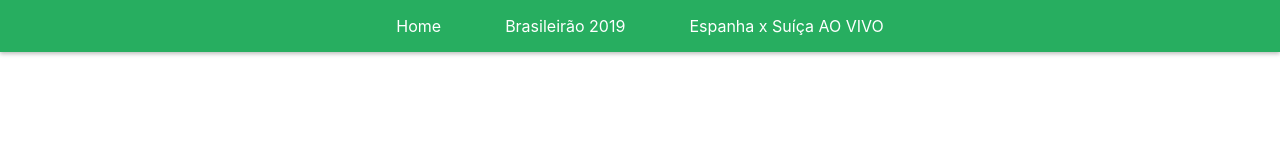
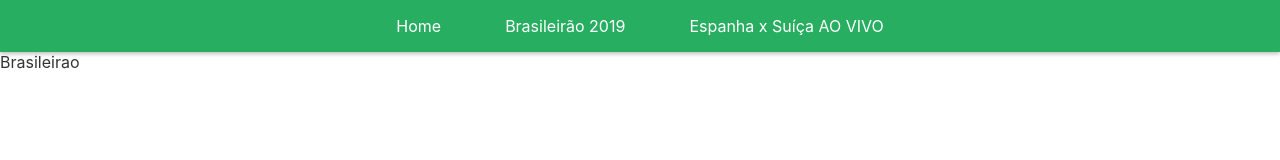
Before and after one commit to Rosinele/FrontEndbyFacebookDeveloperCircle, a React (Create React App) app in the folder 09 - Desenvolvimento com React.js/curso-platzi-soccer/: page /brasileirao in a window 1280 px wide. Shown: the top 160 px of the page. Built offline with nearby package versions, Linux system fonts and the light colour scheme.

Commit message:
Criando navegação de páginas com react-router

```diff
--- a/09 - Desenvolvimento com React.js/curso-platzi-soccer/src/App.js
+++ b/09 - Desenvolvimento com React.js/curso-platzi-soccer/src/App.js
@@ -1,13 +1,23 @@
 import React from "react";
-import {BrowserRouter, Route} from 'react-router-dom'
+import { BrowserRouter, Route } from 'react-router-dom'
 import "./App.css";
 
 import NavBar from "./NavBar.js";
+import Home from './Home';
+import Brasileirao from './Brasileirao';
+import LiveMatch from './LiveMatch';
 
 const App = () => (
-    <div>
-        <NavBar/>
-    </div>
+    <BrowserRouter>
+        <>
+        <NavBar />
+        <main>
+            <Route exact path="/" component={Home}/>
+            <Route path="/brasileirao" component={Brasileirao}/>
+            <Route path="/ao-vivo" component={LiveMatch}/>
+        </main>
+        </>
+    </BrowserRouter>
 );
 
 export default App;
--- /dev/null
+++ b/09 - Desenvolvimento com React.js/curso-platzi-soccer/src/Brasileirao.js
@@ -0,0 +1,5 @@
+import React from 'react';
+import './Brasileirao.css';
+
+const Brasileirao = () => (<div>Brasileirao</div>)
+export default Brasileirao;
--- /dev/null
+++ b/09 - Desenvolvimento com React.js/curso-platzi-soccer/src/Home.js
@@ -0,0 +1,5 @@
+import React from 'react';
+import './Home.css';
+
+const Home = () => (<div>Home</div>)
+export default Home;
--- /dev/null
+++ b/09 - Desenvolvimento com React.js/curso-platzi-soccer/src/LiveMatch.js
@@ -0,0 +1,5 @@
+import React from 'react';
+import './LiveMatch.css';
+
+const LiveMatch = () => (<div>Ao Vivo</div>)
+export default LiveMatch;
--- a/09 - Desenvolvimento com React.js/curso-platzi-soccer/src/NavBar.js
+++ b/09 - Desenvolvimento com React.js/curso-platzi-soccer/src/NavBar.js
@@ -1,5 +1,6 @@
 import React from 'react';
 import { useMediaQuery } from 'react-responsive';
+import { Link } from 'react-router-dom';
 import './NavBar.css';
 
 const links = [
@@ -20,9 +21,9 @@ const NavBar = () => {
 
     const [open, setOpen] = React.useState();
     const appLinks = links.map(l => (
-        <a key={l.to} href={l.to} className="nav-link">
+        <Link key={l.to} to={l.to} className="nav-link">
             {l.text}
-        </a>
+        </Link>
     ));
     return (
         <nav className='nav-bar'>
```
